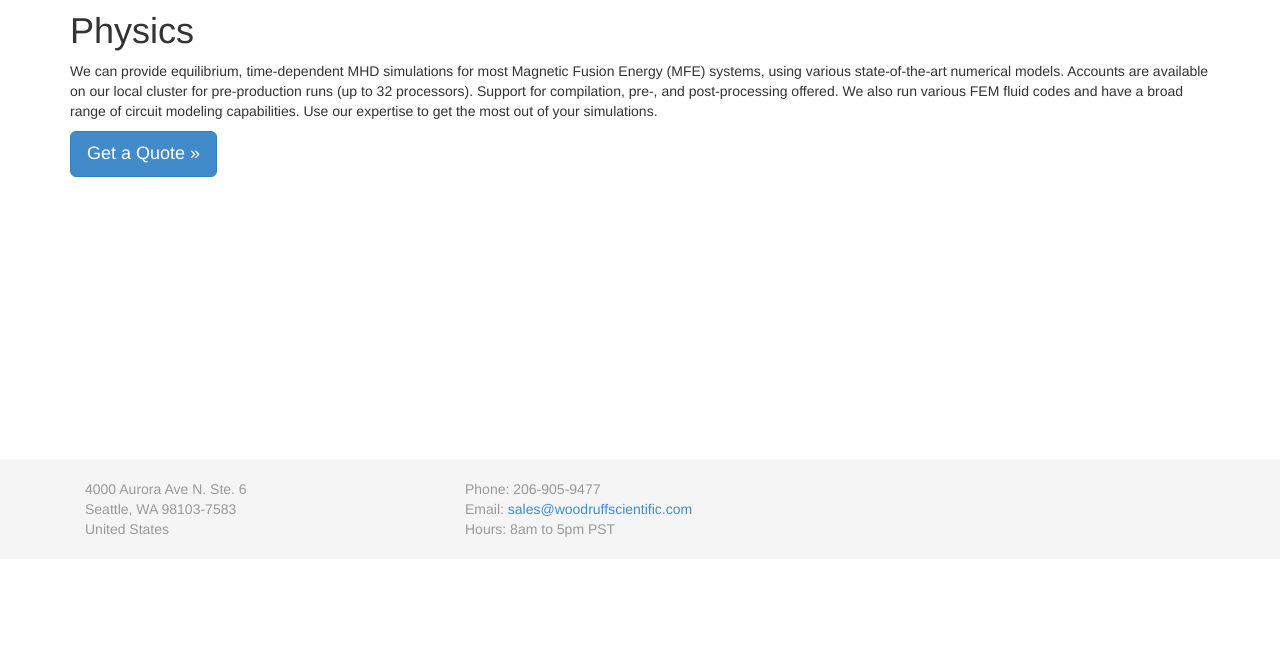
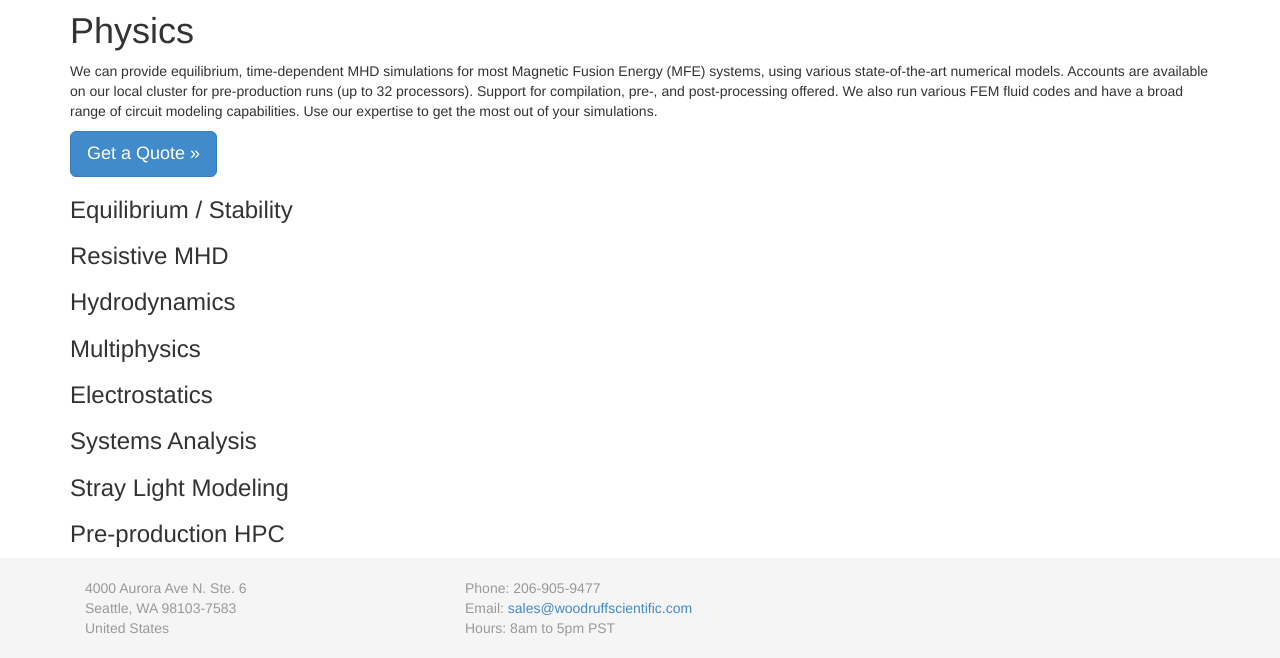
Before and after one commit to jeswsi/Website, a PHP site: page /physics in a window 1280 px wide. Shown: the part 261-919 px from the top of the page. Before the commit the page ends 798 px from the top, so only its background shows below. Run offline with PHP 8.4, Linux system fonts and the light colour scheme; some libraries are stand-ins or nearby versions.

Commit message:
updated physics and pulsed power product listings

```diff
--- a/physics.php
+++ b/physics.php
@@ -25,6 +25,21 @@
 
 <p><a class="btn btn-lg btn-primary" href="mailto:sales@woodruffscientific.com" role="button">Get a Quote &raquo;</a></p>
 
+    <h3>Equilibrium / Stability</h3>
+    <h3>Resistive MHD</h3>
+
+    <h3>Hydrodynamics</h3>
+
+    <h3>Multiphysics</h3>
+
+    <h3>Electrostatics</h3>
+
+    <h3>Systems Analysis</h3>
+
+    <h3>Stray Light Modeling</h3>
+
+    <h3>Pre-production HPC</h3>
+
     </div> <!-- /container -->
     </div> <!-- /wrap -->
 
--- a/pulsedpower.php
+++ b/pulsedpower.php
@@ -55,6 +55,7 @@ Safety must be the number one priority in all labs. The high-voltage used in our
 		Module BL960</p>
 	</div>
 <h4>Module C <small>(based on 2mF, 5kV, 25kJ caps)</small></h4>
+	<p>Module C can be wall mounted or shelf mounted (plans available on request).</p>
 	<div class="col-md-6">
 		<p class="center"><a href="img/BankCL3.jpg"><img src="img/BankCL3-small.jpg"></a><br />
 		Module CL4000</p>
@@ -68,7 +69,6 @@ Safety must be the number one priority in all labs. The high-voltage used in our
 
 <a id="pfn"></a>
 <h3>Pulse Forming Networks</h3>
-
 	<div class="col-md-6">
 
 	</div>
```
